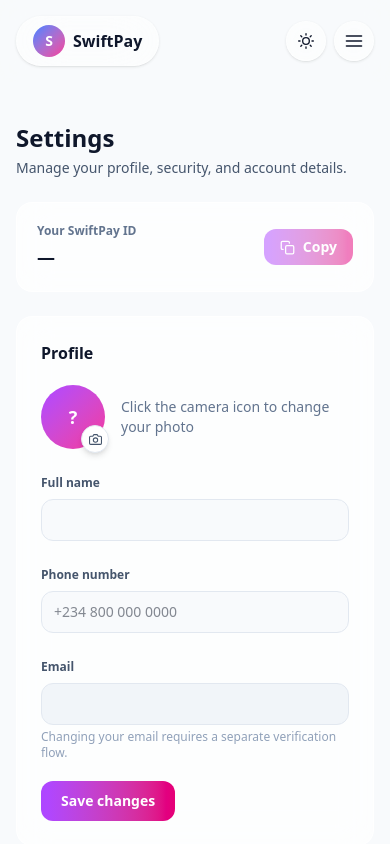
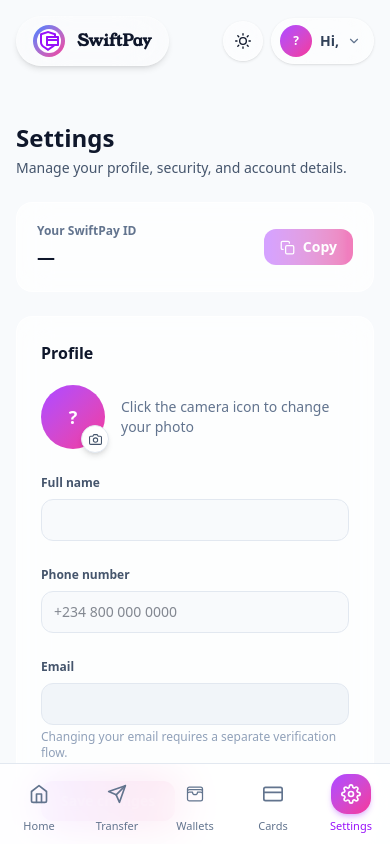
Before and after one commit to Team-Start-First/SwiftPay, a React (Vite) app: page /settings in a window 390 px wide. Shown: the top 844 px of the page. Built offline with nearby package versions, Linux system fonts and the light colour scheme.

Commit message:
updating nav components

```diff
--- /dev/null
+++ b/src/components/dashboard/BottomNav.jsx
@@ -0,0 +1,61 @@
+import { NavLink } from "react-router-dom";
+import { motion } from "framer-motion";
+import { FiHome, FiSend, FiCreditCard, FiSettings } from "react-icons/fi";
+import { HiOutlineWallet } from "react-icons/hi2";
+
+const TABS = [
+  { to: "/dashboard", label: "Home", icon: FiHome },
+  { to: "/transfers", label: "Transfer", icon: FiSend },
+  { to: "/wallets", label: "Wallets", icon: HiOutlineWallet },
+  { to: "/cards", label: "Cards", icon: FiCreditCard },
+  { to: "/settings", label: "Settings", icon: FiSettings },
+];
+
+/**
+ * App-style bottom tab bar, mobile only (md:hidden). The active tab's
+ * icon sits on a small gradient pill that pops in on mount; Profile
+ * settings/Help & support/Sign out live in ProfileDropdown instead
+ * (now shown on every screen size), so this bar stays focused on the
+ * five main sections.
+ */
+const BottomNav = () => (
+  <nav
+    className="md:hidden fixed bottom-0 inset-x-0 z-30 bg-white/85 dark:bg-slate-950/85 backdrop-blur-xl border-t border-slate-200 dark:border-slate-800"
+    style={{ paddingBottom: "env(safe-area-inset-bottom, 0px)" }}
+  >
+    <div className="grid grid-cols-5">
+      {TABS.map(({ to, label, icon: Icon }) => (
+        <NavLink key={to} to={to} className="flex flex-col items-center justify-center gap-1 py-2.5">
+          {({ isActive }) => (
+            <>
+              <span
+                className={`relative flex items-center justify-center w-10 h-10 rounded-2xl ${
+                  isActive ? "text-white" : "text-slate-500 dark:text-slate-400"
+                }`}
+              >
+                {isActive && (
+                  <motion.span
+                    initial={{ scale: 0.6, opacity: 0 }}
+                    animate={{ scale: 1, opacity: 1 }}
+                    transition={{ type: "spring", stiffness: 400, damping: 25 }}
+                    className="absolute inset-0 rounded-2xl bg-gradient-to-br from-purple-500 to-pink-500 shadow-md shadow-purple-500/30"
+                  />
+                )}
+                <Icon size={20} className="relative z-10" />
+              </span>
+              <span
+                className={`text-[11px] font-medium ${
+                  isActive ? "text-purple-600 dark:text-purple-400" : "text-slate-500 dark:text-slate-500"
+                }`}
+              >
+                {label}
+              </span>
+            </>
+          )}
+        </NavLink>
+      ))}
+    </div>
+  </nav>
+);
+
+export default BottomNav;
--- a/src/components/dashboard/DashboardNav.jsx
+++ b/src/components/dashboard/DashboardNav.jsx
@@ -1,6 +1,7 @@
 import { useEffect, useState } from "react";
 import { FiSun, FiMoon } from "react-icons/fi";
 import { NavLink, Link } from "react-router-dom";
+import { RiSecurePaymentLine } from "react-icons/ri";
 import { motion, AnimatePresence } from "framer-motion";
 import { FiMenu, FiX, FiHelpCircle, FiLogOut } from "react-icons/fi";
 import { useAuth } from "../../context/AuthContext";
@@ -8,6 +9,7 @@
 import ProfileDropdown from "./ProfileDropdown";
 import AOS from "aos";
 import "aos/dist/aos.css";
+import BottomNav from "./BottomNav";
 
 const NAV_LINKS = [
   { to: "/dashboard", label: "Dashboard" },
@@ -33,17 +35,10 @@
 };
 
 const desktopLinkClasses = ({ isActive }) =>
-  `px-5 py-2 text-sm font-semibold rounded-full transition-all duration-300 ${
+  `px-5 py-2 text-sm font-semibold rounded-full transition-all duration-700 ${
     isActive
-      ? "text-white bg-gradient-to-r from-blue-500 via-indigo-500 to-pink-500 shadow-md shadow-indigo-500/30"
+      ? "text-white bg-gradient-to-r from-blue-500 via-indigo-500 to-pink-500 shadow-md shadow-indigo-500/30 opacity-90 animate-pulse"
       : "text-slate-700 hover:text-pink-600"
-  }`;
-
-const mobileLinkClasses = ({ isActive }) =>
-  `block w-full px-4 py-3 rounded-xl text-lg font-semibold transition-colors ${
-    isActive
-      ? "text-white bg-gradient-to-r from-blue-500 via-indigo-500 to-pink-500"
-      : "text-slate-800 hover:bg-slate-100"
   }`;
 
 /**
@@ -119,20 +114,24 @@
   };
 
   return (
-    <header className="sticky top-0 z-30 bg-slate-50/80 dark:bg-slate-950/80 backdrop-blur-md">
+    <>
+    <header className="sticky top-0 z-30 ">
       <div className="flex items-center justify-between gap-3 max-w-6xl mx-auto px-4 sm:px-6 py-4">
         <Link
           to="/dashboard"
-          className="flex items-center gap-2 px-4 py-2 rounded-full bg-white/50 dark:bg-slate-900/50 backdrop-blur-xl border border-white/40 shadow-sm shrink-0"
+          className="flex items-center space-x-3 px-4 py-2 rounded-full bg-white/30 dark:bg-slate-900/50 backdrop-blur-xl border border-white/30 shadow-md shrink-0 "
         >
-          <span className="w-8 h-8 rounded-full bg-gradient-to-br from-blue-500 to-pink-500 flex items-center justify-center">
-            <span className="text-white font-bold text-sm">S</span>
-          </span>
-          <span className="font-semibold text-slate-900 dark:text-white">SwiftPay</span>
+         <span className="w-8 h-8 rounded-full bg-gradient-to-br from-blue-500 to-pink-500 flex items-center justify-center">
+  {/* White disc sits on top of the gradient — gradient only shows in the ring around it */}
+  <span className="w-6 h-6 rounded-full bg-white dark:bg-slate-400 flex items-center justify-center">
+    <RiSecurePaymentLine className="size-6 text-purple-600" />
+  </span>
+</span>
+          <span className="font-semibold text-slate-900 dark:text-white  fold">SwiftPay</span>
         </Link>
 
         {/* Desktop nav — hidden below md, replaced by the mobile menu below */}
-        <nav className="hidden md:flex items-center gap-1 bg-white/40 dark:bg-slate-900/40 backdrop-blur-lg border border-white/40 rounded-full p-1.5 shadow-sm">
+        <nav className="hidden md:flex items-center gap-1 bg-white/10 dark:bg-slate-900/40 backdrop-blur-lg border border-white/20 rounded-full px-3 py-2 shadow-lg">
           {NAV_LINKS.map((link) => (
             <NavLink key={link.to} to={link.to} className={desktopLinkClasses}>
               {link.label}
@@ -154,7 +153,7 @@
                 <FiSun className="size-{17} " />
               )}
             </div>
-        <div className="hidden md:block">
+        <div className="block">
           <ProfileDropdown />
         </div>
         </div>
@@ -175,91 +174,13 @@
               )}
             </div>
 
-        <button
-          type="button"
-          onClick={() => setIsOpen(true)}
-          aria-label="Open menu"
-          aria-expanded={isOpen}
-          className="md:hidden flex items-center justify-center w-10 h-10 rounded-full bg-white/50 backdrop-blur-xl border border-white/40 dark:bg-slate-900/50 shadow-sm text-slate-900 dark:text-white"
-        >
-          <FiMenu size={20} />
-        </button>
+       <ProfileDropdown />
       </div>
       </div>
 
-      <AnimatePresence>
-        {isOpen && (
-          <motion.div
-            variants={menuVariants}
-            initial="hidden"
-            animate="visible"
-            exit="exit"
-            role="dialog"
-            aria-modal="true"
-            className="fixed inset-0 z-50 md:hidden bg-white/95 dark:bg-slate-900/95 backdrop-blur-lg h-[100dvh] h-screen overflow-y-auto overscroll-contain"
-            style={{ paddingTop: "env(safe-area-inset-top)", paddingBottom: "env(safe-area-inset-bottom)" }}
-          >
-            <div className="flex items-center justify-between px-6 py-5">
-              <div className="flex items-center gap-2">
-                <span className="w-8 h-8 rounded-full bg-gradient-to-br from-blue-500 to-pink-500 flex items-center justify-center">
-                  <span className="text-white font-bold text-sm">S</span>
-                </span>
-                <span className="font-semibold text-slate-900 dark:text-white">SwiftPay</span>
-              </div>
-              <button
-                type="button"
-                onClick={() => setIsOpen(false)}
-                aria-label="Close menu"
-                className="w-10 h-10 rounded-full bg-white dark:bg-slate-800 shadow-sm flex items-center justify-center text-slate-900 dark:text-white "
-              >
-                <FiX size={20} />
-              </button>
-            </div>
-
-            <div className="flex flex-col items-start px-6 mt-4 gap-1 pb-8 ">
-              {NAV_LINKS.map((link) => (
-                <motion.div key={link.to} variants={itemVariants} className="w-full">
-                  <NavLink to={link.to} onClick={() => setIsOpen(false)} className={mobileLinkClasses}>
-                    {link.label}
-                  </NavLink>
-                </motion.div>
-              ))}
-
-              <motion.div variants={itemVariants} className="w-full pt-4 mt-4 border-t border-slate-200 dark:border-slate-700 space-y-1">
-                <Link
-                  to="/settings"
-                  onClick={() => setIsOpen(false)}
-                  className="flex items-center gap-3 px-4 py-3 rounded-xl hover:bg-slate-100 dark:hover:bg-slate-800 transition-colors"
-                >
-                  <span className="w-9 h-9 rounded-full bg-gradient-to-br from-purple-500 to-pink-500 flex items-center justify-center text-white text-xs font-bold shrink-0">
-                    {initials}
-                  </span>
-                  <span className="font-semibold text-slate-800 dark:text-slate-100 truncate">{displayName}</span>
-                </Link>
-
-                <Link
-                  to="/settings#help-support"
-                  onClick={() => setIsOpen(false)}
-                  className="flex items-center gap-3 px-4 py-3 rounded-xl text-slate-700 hover:bg-slate-100 dark:hover:bg-slate-800 transition-colors"
-                >
-                  <FiHelpCircle size={18} />
-                  <span className="font-medium">Help &amp; support</span>
-                </Link>
-
-                <button
-                  type="button"
-                  onClick={handleMobileSignOut}
-                  className="flex items-center gap-3 w-full px-4 py-3 rounded-xl text-red-600 dark:text-red-400 hover:bg-red-50 dark:hover:bg-red-950/40 transition-colors"
-                >
-                  <FiLogOut size={18} />
-                  <span className="font-medium">Sign out</span>
-                </button>
-              </motion.div>
-            </div>
-          </motion.div>
-        )}
-      </AnimatePresence>
     </header>
+    <BottomNav/>
+    </>
   );
 };
 
--- a/src/components/dashboard/ProfileDropdown.jsx
+++ b/src/components/dashboard/ProfileDropdown.jsx
@@ -60,7 +60,7 @@
             {initials}
           </span>
         )}
-        <span className="text-sm font-semibold text-slate-700 dark:text-slate-300 max-w-[120px] truncate">{name}</span>
+        <span className="text-sm font-semibold text-slate-700 dark:text-slate-300 max-w-[120px] truncate">Hi, {name}</span>
         <FiChevronDown size={14} className={`text-slate-500 dark:text-slate-400 transition-transform ${open ? "rotate-180" : ""}`} />
       </button>
 
--- a/src/components/layout/Nav.jsx
+++ b/src/components/layout/Nav.jsx
@@ -2,6 +2,7 @@
 import "aos/dist/aos.css";
 import { motion, AnimatePresence } from "framer-motion";
 import { Link } from "react-router-dom";
+import { RiSecurePaymentLine } from "react-icons/ri";
 
 
 
@@ -70,12 +71,12 @@
   bg-white/30 backdrop-blur-xl border border-white/30
   shadow-lg shadow-black/5"
         >
-          <div
-            className="w-8 h-8 rounded-full bg-gradient-to-br from-blue-500 to-pink-500
-    flex items-center justify-center shadow-md"
-          >
-            <span className="text-white font-bold text-lg">S</span>
-          </div>
+           <span className="w-8 h-8 rounded-full bg-gradient-to-br from-blue-500 to-pink-500 flex items-center justify-center">
+            {/* White disc sits on top of the gradient — gradient only shows in the ring around it */}
+            <span className="w-6 h-6 rounded-full bg-white flex items-center justify-center">
+              <RiSecurePaymentLine className="size-6 text-purple-600" />
+            </span>
+          </span>
           <span className="font-semibold text-lg tracking-wide text-gray-900">
             SwiftPay
           </span>
```
